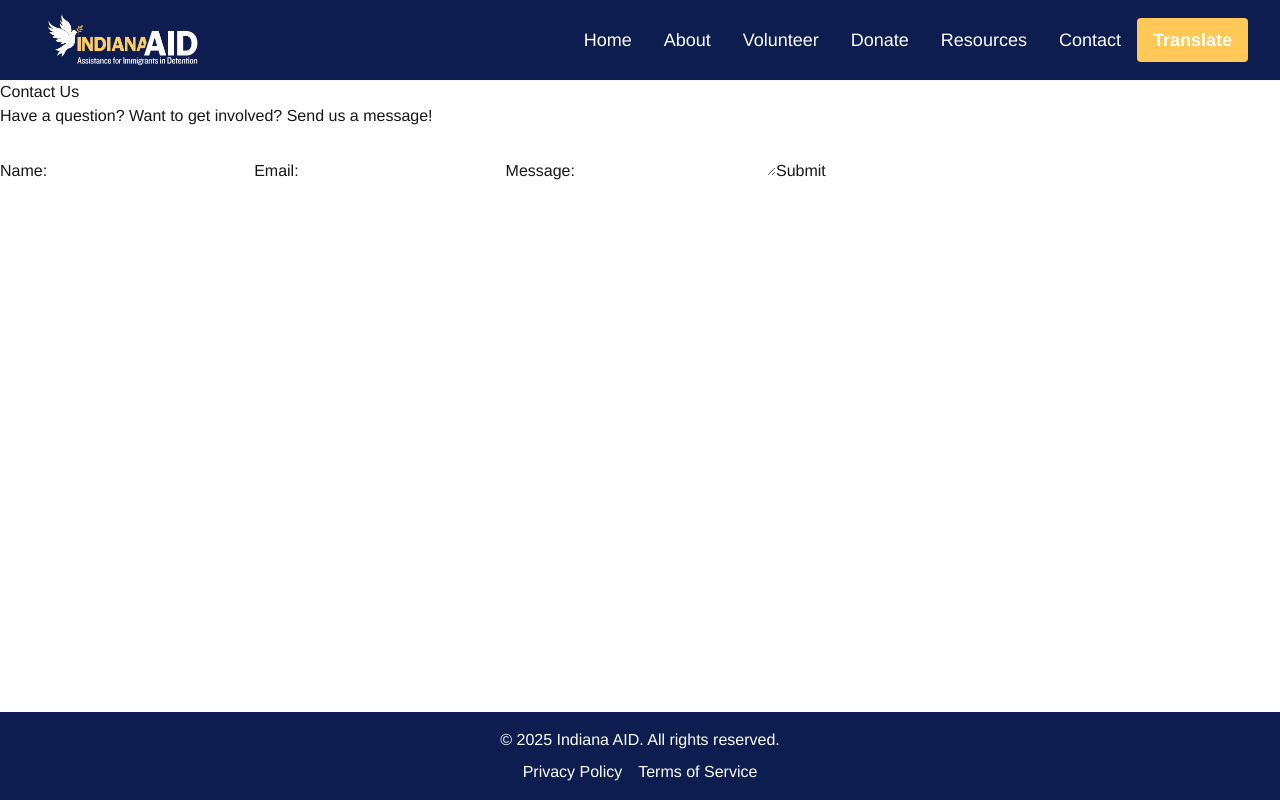
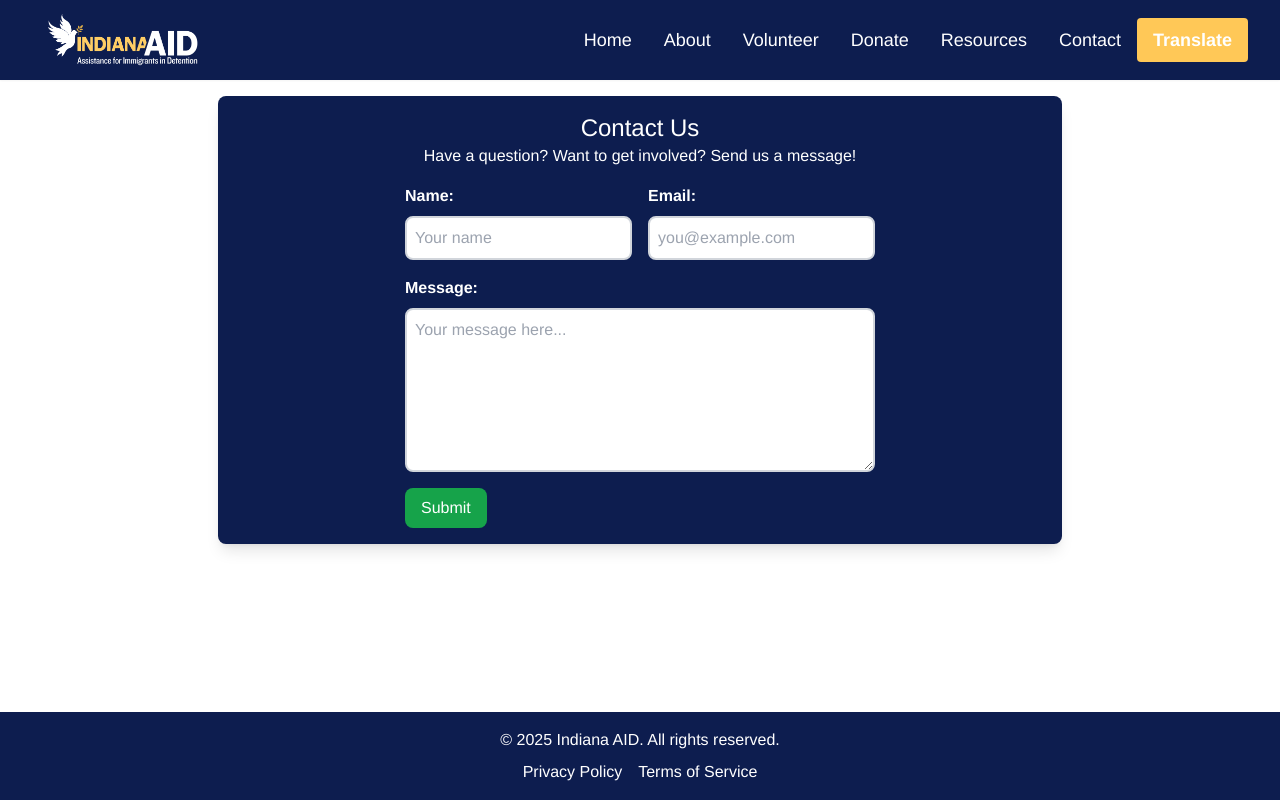
Before and after one commit to ccmalcom/indiana-aid, a Next.js app: page /contact in a window 1280 px wide. Built offline with nearby package versions, Linux system fonts and the light colour scheme; no server answers.

Commit message:
sending email with emailjs (changing to resend)

```diff
--- a/package.json
+++ b/package.json
@@ -19,7 +19,8 @@
     "embla-carousel-react": "^8.5.2",
     "next": "15.1.7",
     "react": "^19.0.0",
-    "react-dom": "^19.0.0"
+    "react-dom": "^19.0.0",
+    "resend": "^4.2.0"
   },
   "devDependencies": {
     "@eslint/eslintrc": "^3",
--- /dev/null
+++ b/src/app/api/send-email/route.js
@@ -0,0 +1,25 @@
+import { Resend } from 'resend';
+
+const resend = new Resend(process.env.RESEND_API_KEY);
+
+export async function POST(request) {
+    const { name, email, message } = await request.json();
+
+    try {
+        const data = await resend.emails.send({
+            from: 'Your Nonprofit <contact@yournonprofit.org>', // Custom verified email
+            to: ['your-personal-email@example.com'],
+            subject: 'New Contact Form Submission',
+            html: `
+        <p><strong>Name:</strong> ${name}</p>
+        <p><strong>Email:</strong> ${email}</p>
+        <p><strong>Message:</strong> ${message}</p>
+      `,
+        });
+
+        return Response.json({ success: true, data });
+    } catch (error) {
+        console.error(error);
+        return Response.json({ success: false, error });
+    }
+}
--- a/src/app/contact/page.jsx
+++ b/src/app/contact/page.jsx
@@ -1,20 +1,84 @@
-//contact form should be email to the organization
+'use client';
+import React, { use, useRef } from 'react';
+import emailjs from '@emailjs/browser';
+
+
+
 
 export default function Contact() {
+
+    const serviceKey = process.env.NEXT_PUBLIC_EMAIL_JS_SERVICE_KEY;
+    const templateKey = process.env.NEXT_PUBLIC_EMAIL_JS_CONTACT_TEMPLATE_KEY;
+    const publicKey = process.env.NEXT_PUBLIC_EMAIL_JS_PUBLIC_KEY;
+    console.log(serviceKey, templateKey, publicKey);
+
+    const form = useRef();
+
+    const sendEmail = (e) => {
+        e.preventDefault();
+
+        emailjs.sendForm(serviceKey, templateKey, form.current, publicKey)
+            .then((result) => {
+                console.log(result.message);
+                alert('Message sent successfully!');
+                form.current.reset(); // Reset the form after successful submission
+            }, (error) => {
+                console.log(error.message);
+                alert('Failed to send message. Please try again later.');
+            });
+    }
+
     return (
-        <div>
-            <h1>Contact Us</h1>
-            <p>Have a question? Want to get involved? Send us a message!</p>
-            <form>
-                <label>Name:</label>
-                <input type="text" id="name" name="name" required></input>
-                <label for="email">Email:</label>
-                <input type="email" id="email" name="email" required></input>
-                <label for="message">Message:</label>
-                <textarea id="message" name="message" required></textarea>
-                <button type="submit">Submit</button>
-            </form>
+        <div className="viewport">
+            <div className="contact-form flex flex-col items-center justify-center bg-blue text-white p-4 w-[66%] m-auto mt-4 rounded-lg shadow-lg min-h-[50vh]" >
+                <div className="form-header flex flex-col items-center justify-center mb-4">
+                    <h1 className='text-2xl'>Contact Us</h1>
+                    <p>Have a question? Want to get involved? Send us a message!</p>
+                </div>
+                <form ref={form} onSubmit={sendEmail}>
+                    <div className="form-group flex w-full gap-4 mb-4">
+                        <div className="flex flex-col flex-1">
+                            <label htmlFor='name' className="mb-2 font-semibold">Name:</label>
+                            <input
+                                type="text"
+                                id="name"
+                                name="name"
+                                required
+                                className="rounded-lg p-2 border-2 border-gray-300 text-black"
+                                placeholder="Your name"
+                            />
+                        </div>
+                        <div className="flex flex-col flex-1">
+                            <label htmlFor="email" className="mb-2 font-semibold">Email:</label>
+                            <input
+                                type="email"
+                                id="email"
+                                name="email"
+                                required
+                                className="rounded-lg p-2 border-2 border-gray-300 text-black"
+                                placeholder="you@example.com"
+                            />
+                        </div>
+                    </div>
+                    <div className="form-group flex flex-col w-full mb-4">
+                        <label htmlFor="message" className="mb-2 font-semibold">Message:</label>
+                        <textarea
+                            id="message"
+                            name="message"
+                            required
+                            className="rounded-lg p-2 border-2 border-gray-300 text-black"
+                            rows="6"
+                            placeholder="Your message here..."
+                        ></textarea>
+                    </div>
+                    <button
+                        type="submit"
+                        className="bg-green-600 text-white px-4 py-2 rounded-lg hover:bg-green-700 transition-colors duration-200"
+                    >
+                        Submit
+                    </button>
+                </form>
+            </div>
         </div>
-
     );
 }
--- a/src/app/page.jsx
+++ b/src/app/page.jsx
@@ -62,6 +62,8 @@ export default function Home() {
 
         <div className=" bg-blue m-4 p-4 text-white text-center">
           <h1>Recent Updates</h1>
+          {/* eventually, this will integrate with scraper to pull posts from instagram & facebook as links: title | date */}
+          <p>Indiana AID is currently working on a new website to better serve our community. Stay tuned for updates!</p>
           </div>
       </div>
     </div>
```
Also changed, not shown: 2 other files (tests, documents, lock files or other folders).
